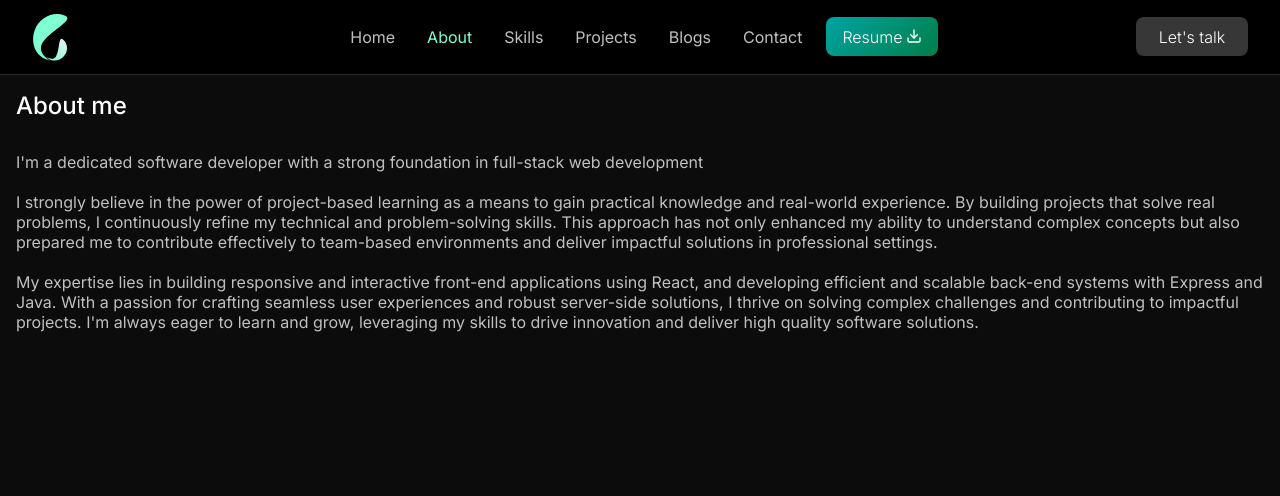
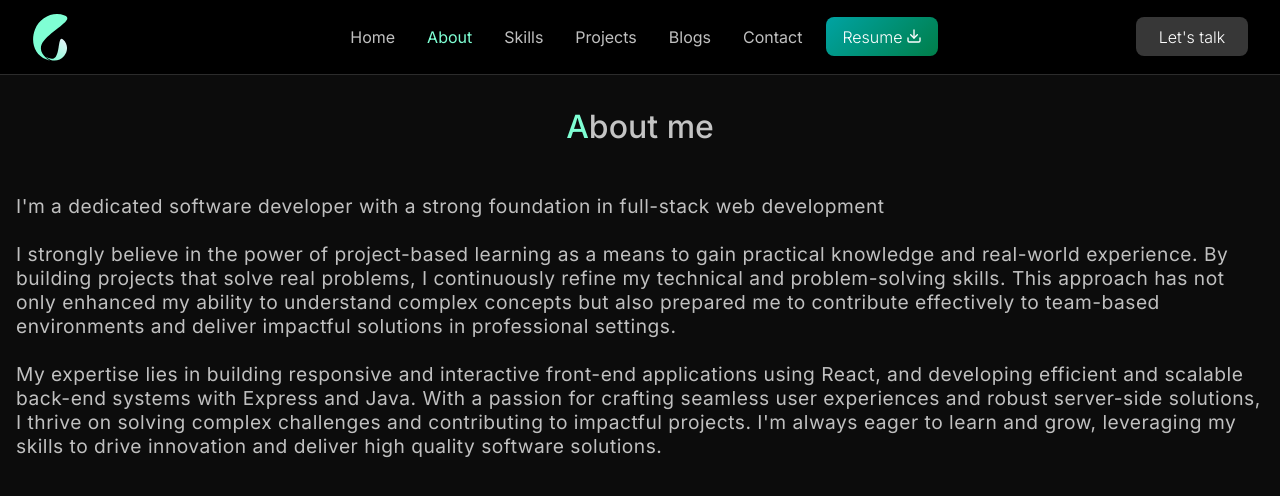
Before and after one commit to GanpatHada/my_portfolio, a React (Vite) app: page /about in a window 1280 px wide. Shown: the top 496 px of the page. Built offline with nearby package versions, Linux system fonts and the light colour scheme; no server answers.

Commit message:
style : homepage

```diff
--- a/src/pages/about/About.css
+++ b/src/pages/about/About.css
@@ -1,4 +1,5 @@
 #about-page main{
     color: var(--primary-text);
-    font-size: 1rem;
+    font-size: 1.2rem;
+    letter-spacing: 0.5px;
 }
--- a/src/pages/blogs/Blogs.css
+++ b/src/pages/blogs/Blogs.css
@@ -2,3 +2,12 @@
 {
     color: var(--primary-text);
 }
+#blogs-page .no-blogs{
+
+    height: 100%;
+    display: flex;
+    flex-direction: column;
+    align-items: center;
+    justify-content: center;
+
+}
--- a/src/pages/blogs/Blogs.jsx
+++ b/src/pages/blogs/Blogs.jsx
@@ -1,18 +1,18 @@
-import React from 'react'
-import './Blogs.css'
-import blogs from '../../Blogs.json'
+import React from "react";
+import "./Blogs.css";
+import blogs from "../../Blogs.json";
+import NoBlogs from "../../assets/no-blog.svg";
 const Blogs = () => {
   return (
-    <div id='blogs-page' className='app-pages'>
-        <header>
-            <h1>My Blogs</h1>
-        </header>
-        <main className='app-page-content'>
-              <p>{blogs.length===0&&'No blogs available'}</p>
-        </main>
+    <div id="blogs-page" className="app-pages">
+      <header>
+        <h1>Blogs</h1>
+      </header>
+      <main className="app-page-content">
 
+      </main>
     </div>
-  )
-}
+  );
+};
 
-export default Blogs
+export default Blogs;
--- a/src/pages/home/Home.css
+++ b/src/pages/home/Home.css
@@ -1,5 +1,5 @@
 #home-content {
-  width: 90vw;
+  width: 80vw;
   max-width: 1200px;
   text-align: center;
   position: relative;
@@ -51,20 +51,22 @@
 #home-content > section {
   display: flex;
 }
-#intro{
+#intro {
   display: flex;
   flex-direction: column;
-  gap: 0.6rem;
+  gap: 1rem;
 }
 #short-intro {
   font-size: 3.2em;
   color: rgb(224, 224, 224);
   font-weight: 500;
+  font-family: "Poppins", Inter;
+  line-height: 1.2;
 }
 #short-intro span {
   color: aquamarine;
 }
-#long-intro{
+#long-intro {
   color: rgb(160, 160, 160);
   font-size: 1.25em;
   letter-spacing: 0.6px;
@@ -88,16 +90,14 @@
 }
 #github-button {
   color: rgb(255, 255, 255);
-  background:rgb(58, 58, 58);
+  background: rgb(58, 58, 58);
   border: 1px solid rgba(128, 128, 128, 0.514);
-
 }
 #linkedin-button {
-  background:#006b62;
+  background: #006b62;
   color: rgb(255, 255, 255);
   margin-right: 1em;
   border: 1px solid rgba(50, 255, 187, 0.555);
-
 }
 
 @media screen and (max-width: 540px) {
@@ -110,5 +110,4 @@
     font-size: 1.5em;
     padding: 12px 20px;
   }
-
 }
--- a/src/pages/projects/Project.css
+++ b/src/pages/projects/Project.css
@@ -6,10 +6,7 @@
     gap: 1rem;
     padding: 0.5rem;
 }
-#project-page header{
-    display: flex;
-    justify-content: space-between;
-}
+
 #project-filter{
     border: 1px solid var(--card-border-color);
     background-color: var(--card-bg-color);
--- a/src/pages/projects/Project.jsx
+++ b/src/pages/projects/Project.jsx
@@ -7,13 +7,7 @@ const Project = () => {
   return (
     <div id="project-page" className="app-pages">
       <header>
-        <h1>My Projects</h1>
-        <div id="project-filter">
-            <section id="project-filter-text">All</section>
-            <section id="project-filter-image">
-              <FiFilter />
-            </section>
-        </div>
+        <h1>Projects</h1>
       </header>
       <main className="app-page-content">
 
--- a/src/utils.css
+++ b/src/utils.css
@@ -22,13 +22,17 @@ a {
 .app-pages header {
   color: white;
   font-size: 1rem;
-  padding: 1rem;
+  padding: 2rem;
 }
 .app-pages header h1 {
   font-weight: 500;
-  display: flex;
-  align-items: center;
-  font-size: 1.5rem;
+
+  font-size: 2rem;
+  text-align: center;
+  color: rgb(196, 196, 196);
+}
+.app-pages header h1::first-letter {
+  color: aquamarine;
 }
 
 .app-pages main {
@@ -56,7 +60,7 @@ a {
   .app-pages header h1 {
     font-size: 1.5rem;
   }
-  .app-pages header h1::first-letter {
-    color: aquamarine;
+  .app-pages header{
+    padding: 1.2rem;
   }
 }
```
Also changed, not shown: src/assets/no-blog.svg (added).
